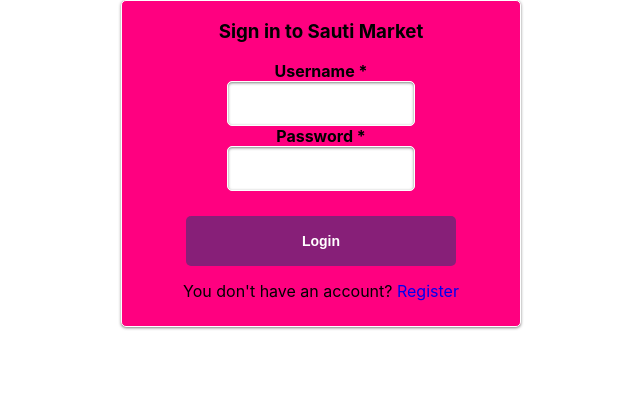
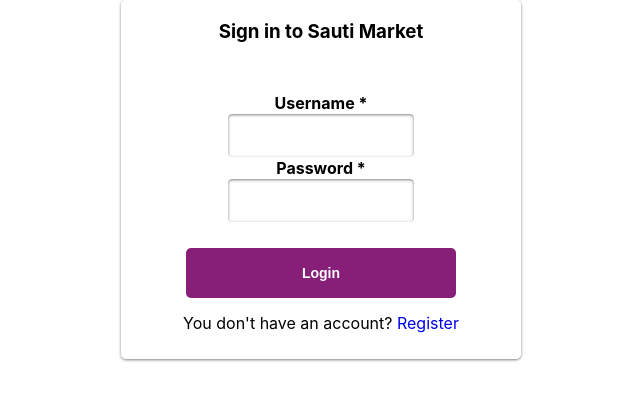
Before and after one commit to Build-Week-EU-African-Marketplace/Front-End, a React (Create React App) app in the folder sautimarket/: page /login in a window 1280 px wide. Shown: the top 400 px of the page, without its empty margins (319-959 px from the left). Built offline with nearby package versions, Linux system fonts and the light colour scheme.

Commit message:
Invalid user err

```diff
--- a/sautimarket/src/components/Login/Login.js
+++ b/sautimarket/src/components/Login/Login.js
@@ -11,17 +11,18 @@
     password: ""
   });
 
+  const [loginError, setloginError] = useState("");
   const submitInfo = (event, credentials) => {
     event.preventDefault();
     axios
       .post("https://lbs-african-marketplace.herokuapp.com/auth/login", credentials)
       .then(res => {
-        localStorage.setItem("token", res.data.authToken);
-
+        // localStorage.setItem("token", res.data.authToken);
+        // localStorage.setItem("userID", decoded.subject);
         console.log(res.data);
         props.history.push("/Products/products");
       })
-      .catch(err => console.log(err));
+      .catch(err => setloginError("Wrong username/password"));
   };
 
   const handleNewUser = event => {
@@ -30,9 +31,11 @@
   };
 
   return (
-    <div>
-      <StyledForm onSubmit={e => submitInfo(e, existingUser)}>
+    <div className="formContainer">
+      <div>
+        <StyledForm onSubmit={e => submitInfo(e, existingUser)}>
         <StyledH3>Sign in to Sauti Market</StyledH3>
+        <p style={{ color: "red" }}>{loginError}</p>
         <Label><strong>Username *</strong></Label>
         <StyledInput
           type="text"
@@ -54,6 +57,7 @@
         </StyledParagraph>
       </StyledForm>
     </div>
+    </div>
   );
 };
 
@@ -67,7 +71,7 @@
     margin: 0 auto;
     position: relative;
     text-align: left;
-    background: #FF0080;
+    /* background: #FF0080; */
     border: 1px solid #fff;
     border-radius: 5px;
     box-shadow: 0 1px 3px rgba(0, 0, 0, 0.5);
```
